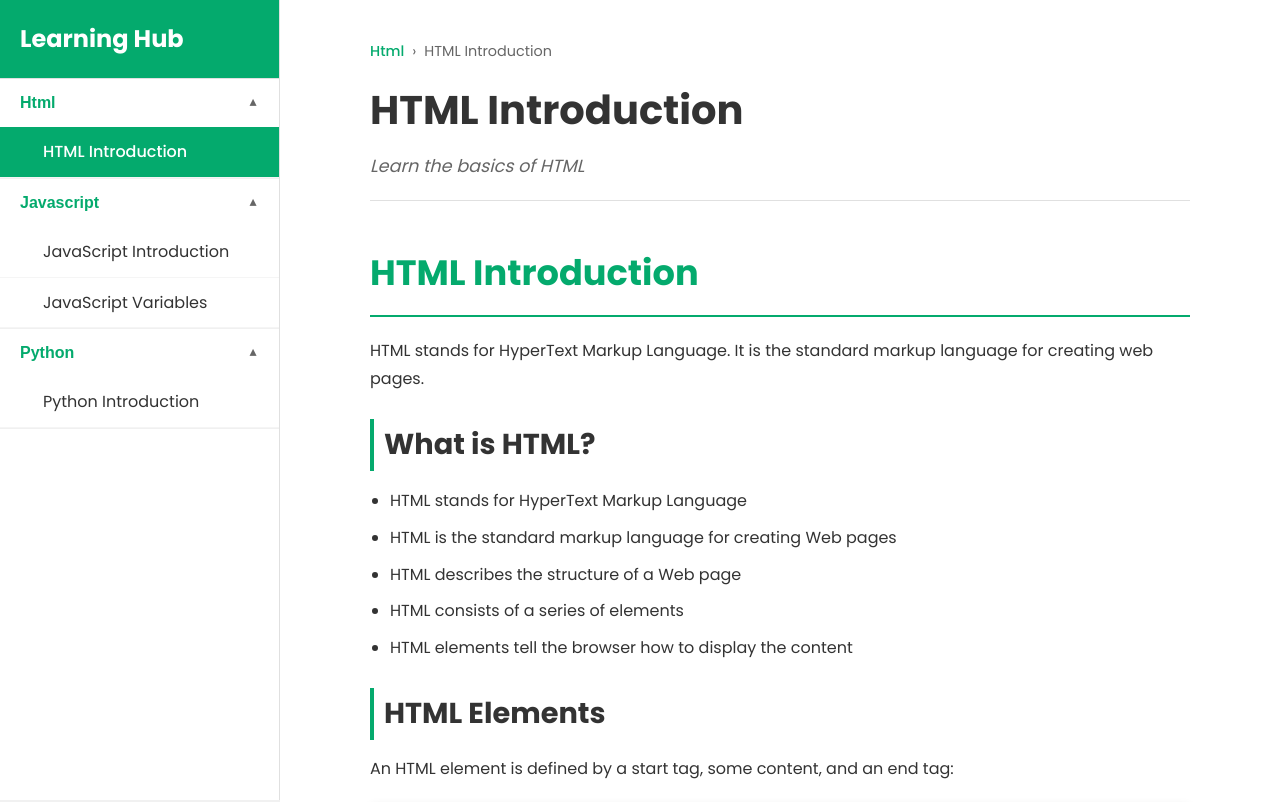
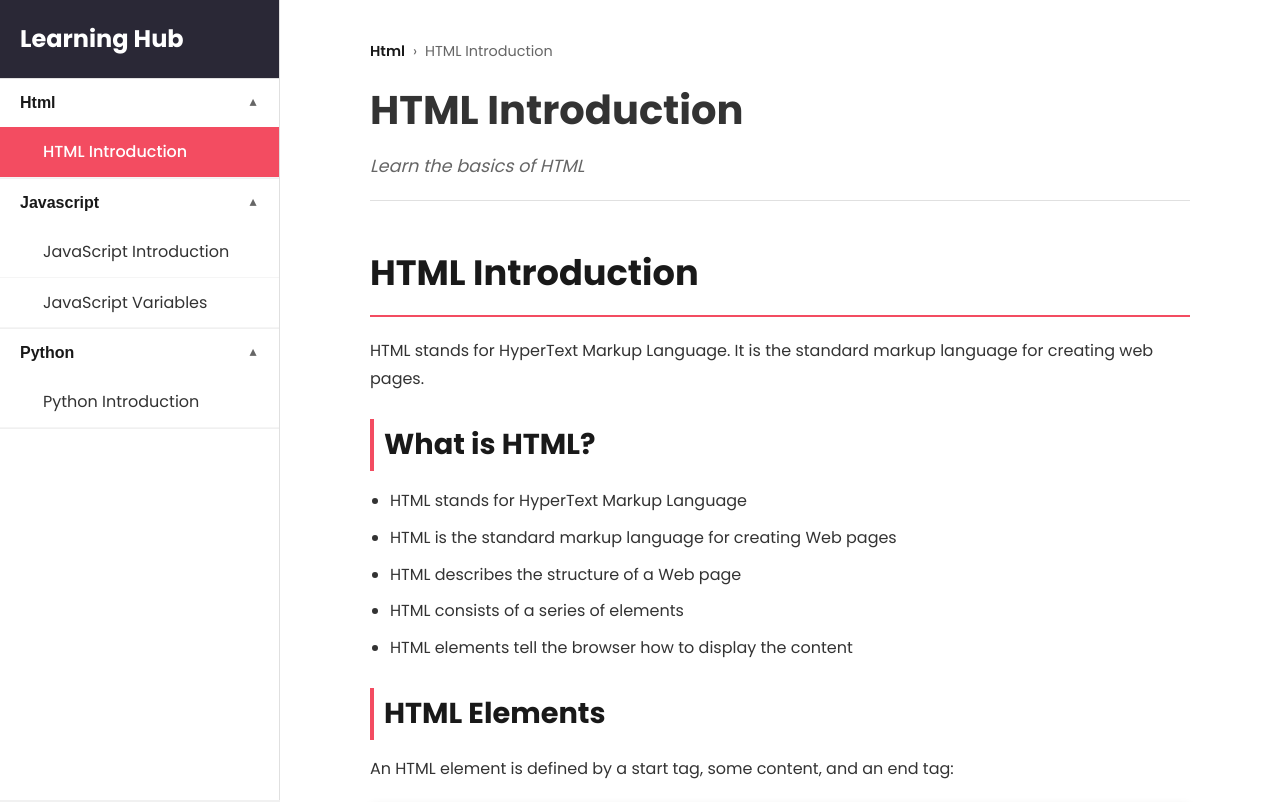
Before and after one commit to Professor-DiegoPinho/w3-profpinho, a Next.js app: page /html/01-introduction in a window 1280 px wide. Shown: the top 802 px of the page. Built offline with nearby package versions, Linux system fonts and the light colour scheme.

Commit message:
change colors to brand identity

```diff
--- a/src/app/globals.css
+++ b/src/app/globals.css
@@ -1,4 +1,31 @@
 /* Global Styles - W3Schools inspired */
+:root {
+  --color-black: #2A2836;
+  --color-light-gray: #dcdce4;
+  --color-dark-gray: #b5b5ba;
+  --color-gray: #F6F6FD;
+  --color-red: #F34C61;
+  --color-red-second: #ce3635;
+  --color-white: #fff;
+  --color-green: #04AA6D;
+  --color-light-blue: #7AC9FC;
+  --color-dark-blue: #004AAD;
+  --color-yellow-star: #FFBE15;
+  --color-yellow-highlight: #FFF176;
+  --color-white-baby-powder: #fefefa;
+  --color-white-floral-white: #fffcf5;
+  --color-white-seasalt: #f7f7f7;
+  --color-white-snow: #fffafe;
+  --color-white-mint-cream: #f7fffb;
+  --color-white-ivory: #fcfcf2;
+  --color-white-alabaster: #f2efe5;
+  --color-white-ghost-white: #fafaff;
+  --color-white-smoke: #f5f5f5;
+  --color-text-black: #191919;
+  --color-text-light-black: #555;
+  --color-text-white: #ffffffea;
+}
+
 * {
   box-sizing: border-box;
   margin: 0;
@@ -40,7 +67,7 @@ a {
 .sidebar-header {
   padding: 20px;
   border-bottom: 1px solid #e0e0e0;
-  background-color: #04AA6D;
+  background-color: var(--color-black);
 }
 
 .sidebar-header .logo h1 {
@@ -78,7 +105,7 @@ a {
 }
 
 .category-title {
-  color: #04AA6D;
+  color: var(--color-text-black);
   font-weight: bold;
 }
 
@@ -112,14 +139,14 @@ a {
 
 .post-link:hover {
   background-color: #f8f9fa;
-  color: #04AA6D;
-  border-left-color: #04AA6D;
+  color: var(--color-red);
+  border-left-color: var(--color-red);
 }
 
 .post-link.active {
-  background-color: #04AA6D;
+  background-color: var(--color-red);
   color: white;
-  border-left-color: #04AA6D;
+  border-left-color: var(--color-red);
   font-weight: 500;
 }
 
@@ -183,7 +210,7 @@ a {
 }
 
 .category-card h2 {
-  color: #04AA6D;
+  color: var(--color-text-black);
   margin-bottom: 15px;
   font-size: 1.5rem;
 }
@@ -201,7 +228,7 @@ a {
 
 .start-learning-btn {
   display: inline-block;
-  background-color: #04AA6D;
+  background-color: var(--color-red);
   color: white;
   padding: 12px 24px;
   border-radius: 5px;
@@ -210,7 +237,7 @@ a {
 }
 
 .start-learning-btn:hover {
-  background-color: #059862;
+  background-color: var(--color-red-second);
 }
 
 .features {
@@ -240,7 +267,7 @@ a {
 }
 
 .feature h3 {
-  color: #04AA6D;
+  color: var(--color-text-black);
   margin-bottom: 15px;
   font-size: 1.2rem;
 }
@@ -271,8 +298,8 @@ a {
 }
 
 .category-name {
-  color: #04AA6D;
-  font-weight: 500;
+  color: var(--color-text-black);
+  font-weight: 600;
 }
 
 .post-header h1 {
@@ -295,19 +322,19 @@ a {
 }
 
 .content-h1 {
-  color: #04AA6D;
+  color: var(--color-text-black);
   font-size: 2.2rem;
   margin: 30px 0 20px 0;
-  border-bottom: 2px solid #04AA6D;
+  border-bottom: 2px solid var(--color-red);
   padding-bottom: 10px;
 }
 
 .content-h2 {
-  color: #333;
+  color: var(--color-text-black);
   font-size: 1.8rem;
   margin: 25px 0 15px 0;
   padding-left: 10px;
-  border-left: 4px solid #04AA6D;
+  border-left: 4px solid var(--color-red);
 }
 
 .content-h3 {
```
